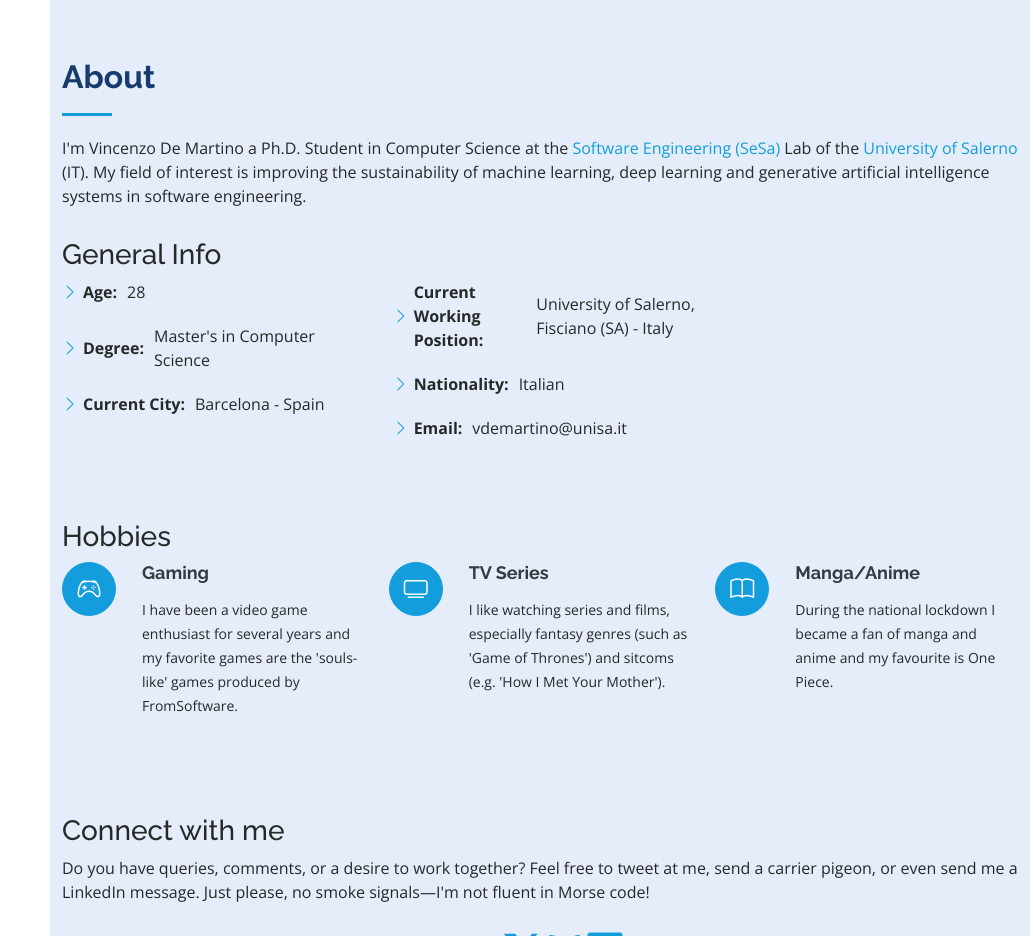
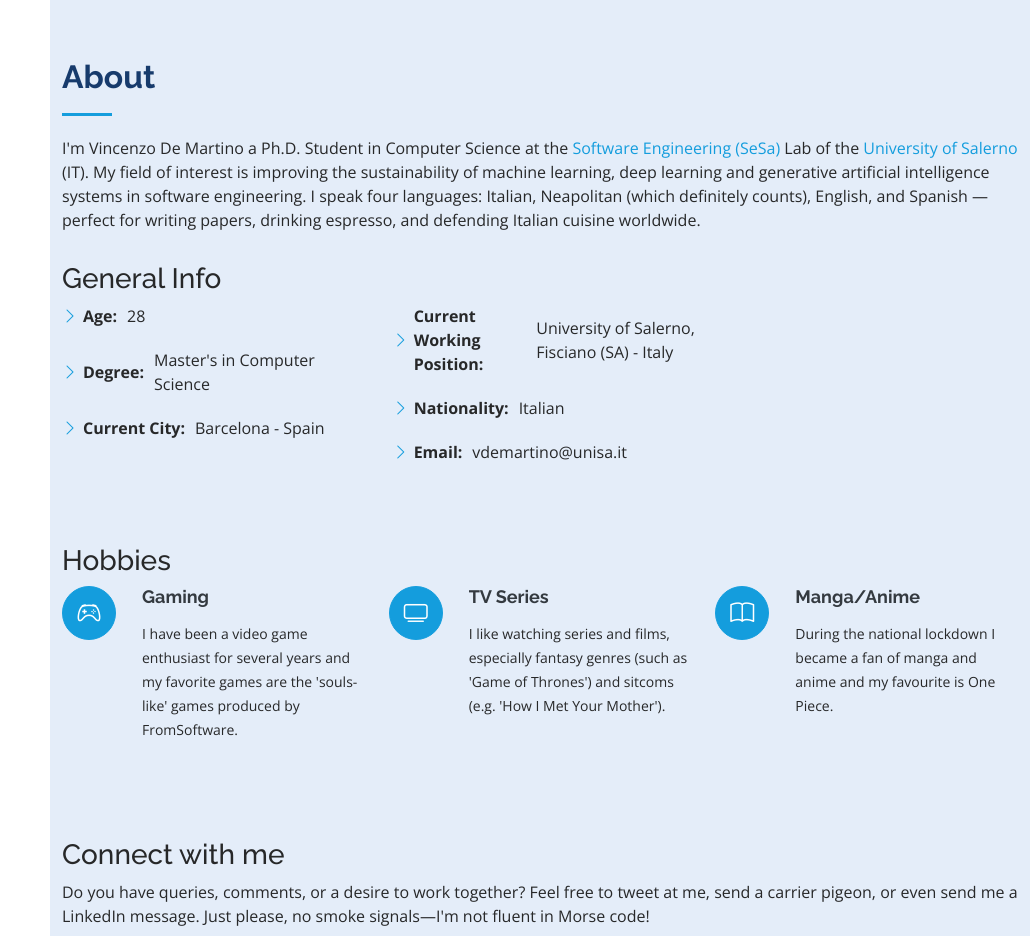
Before and after one commit to kenz097/kenz097.github.io, a plain HTML site: page index.html in a window 1280 px wide. Shown: the part 802-1738 px from the top of the page, without its empty margins (250-1280 px from the left). Drawn offline with nearby package versions, Linux system fonts and the light colour scheme.

Commit message:
Update index.html

```diff
--- a/index.html
+++ b/index.html
@@ -88,7 +88,7 @@
         <div class="section-title">
           <h2>About</h2>
           <p>
-            I'm Vincenzo De Martino a Ph.D. Student in Computer Science at the <a href="https://sesalabunisa.github.io/en/index.html" target="_blank">Software Engineering (SeSa)</a>  Lab of the <a href="https://www.unisa.it/" target="_blank">University of Salerno </a> (IT). My field of interest is improving the sustainability of machine learning, deep learning and generative artificial intelligence systems in software engineering.
+            I'm Vincenzo De Martino a Ph.D. Student in Computer Science at the <a href="https://sesalabunisa.github.io/en/index.html" target="_blank">Software Engineering (SeSa)</a>  Lab of the <a href="https://www.unisa.it/" target="_blank">University of Salerno </a> (IT). My field of interest is improving the sustainability of machine learning, deep learning and generative artificial intelligence systems in software engineering. I speak four languages: Italian, Neapolitan (which definitely counts), English, and Spanish — perfect for writing papers, drinking espresso, and defending Italian cuisine worldwide.
           </p>
         </div>
         <h3>General Info</h3>
```
